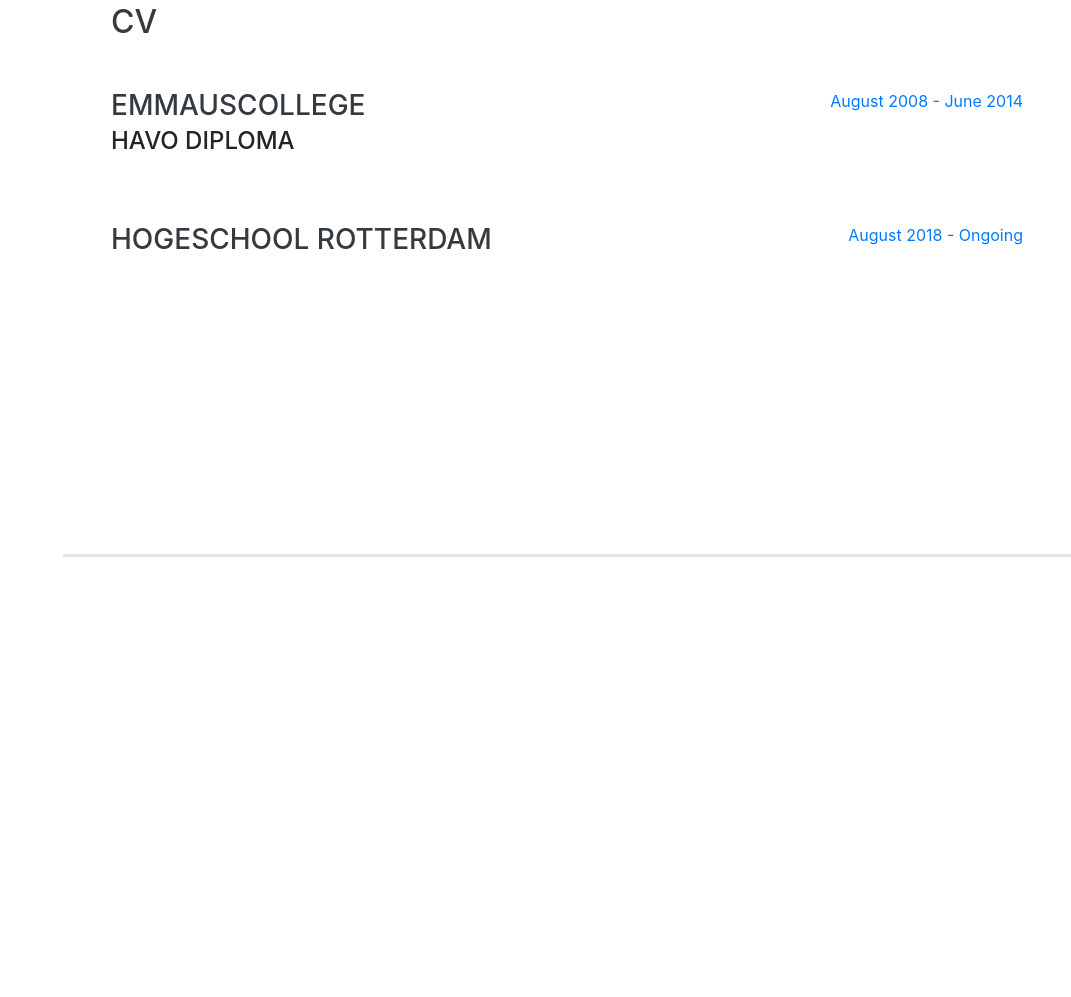
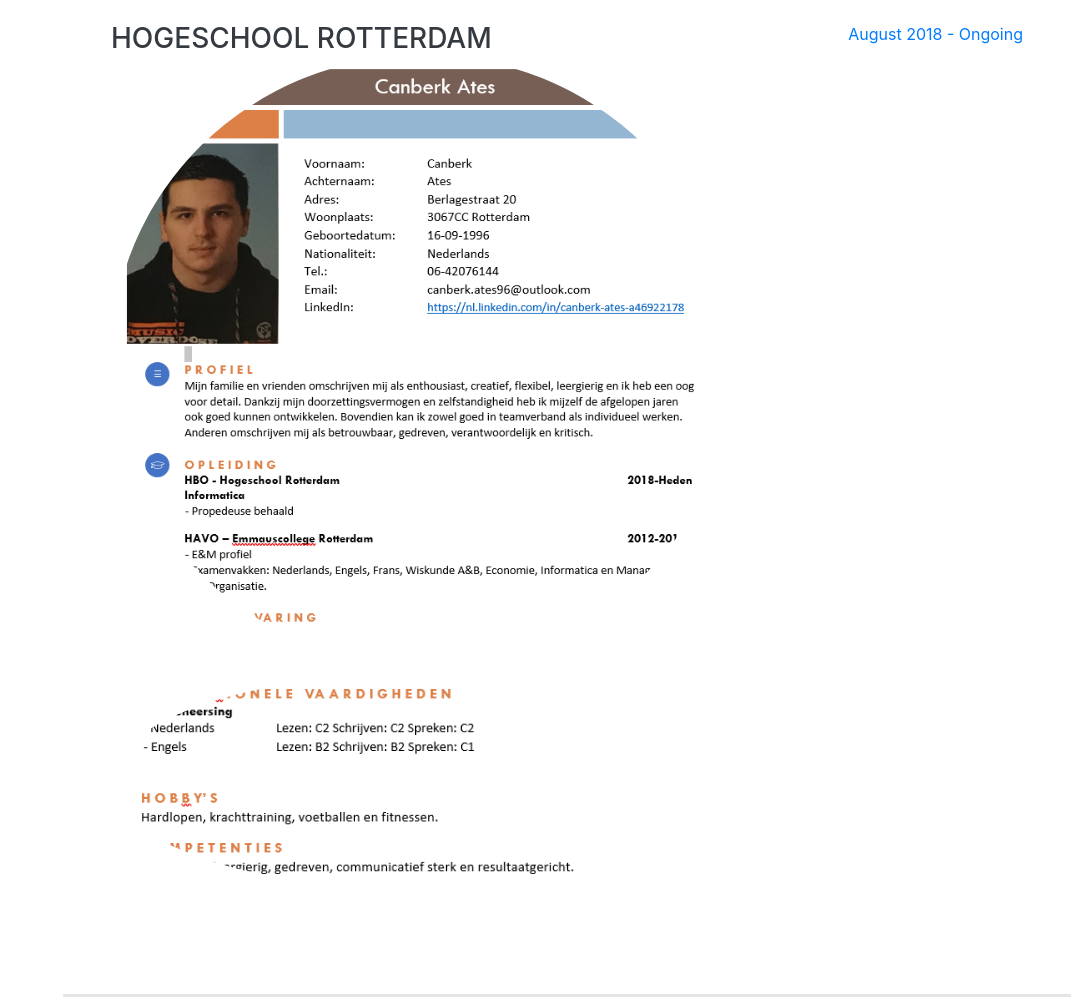
Before and after one commit to canberkates/canberkates.github.io, a website with bundled scripts: page index.html in a window 1280 px wide. Shown: the part 2591-3588 px from the top of the page, without its empty margins (209-1280 px from the left). Before the commit the page ends 3148 px from the top, so only its background shows below. Built offline with nearby package versions, Linux system fonts and the light colour scheme; a web font is replaced by a local one.

Commit message:
Update index.html

```diff
--- a/index.html
+++ b/index.html
@@ -160,8 +160,8 @@
         <div class="resume-item d-flex flex-column flex-md-row justify-content-between mb-5">
           <div class="resume-content">
             <h3 class="mb-0">Hogeschool Rotterdam</h3>
-            <source src ="img/cv1.png" type="img" alt="cv1">
-            <source src ="img/cv2.png" type="img" alt="cv2">
+            <img class="img-fluid img-profile rounded-circle mx-auto mb-2" src ="img/cv1.png" alt="">
+            <img class="img-fluid img-profile rounded-circle mx-auto mb-2" src ="img/cv2.png" alt="">
           </div>
           <div class="resume-date text-md-right">
             <span class="text-primary">August 2018 - Ongoing</span>
```
